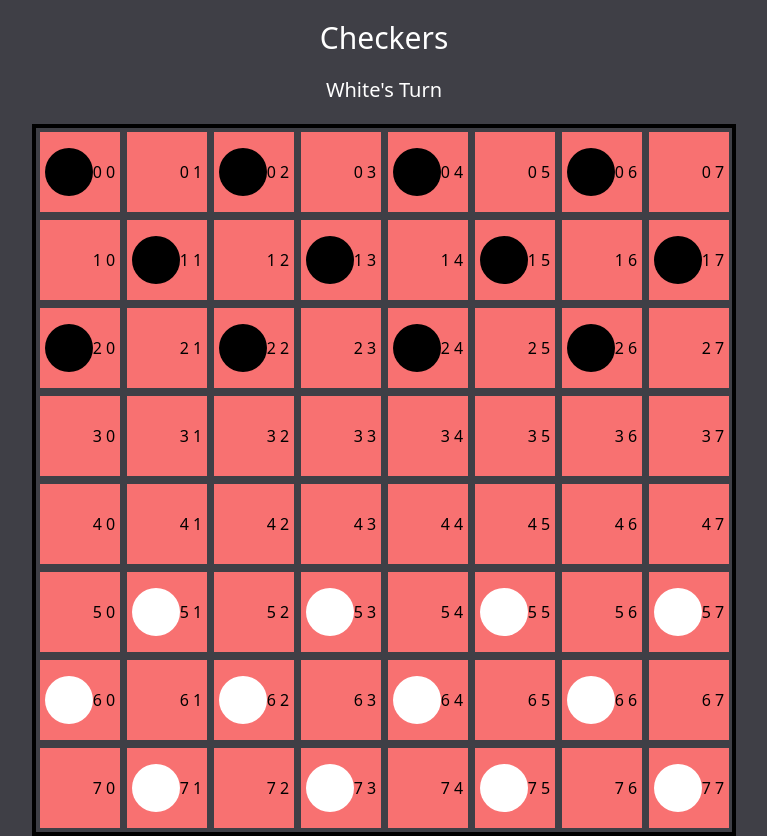
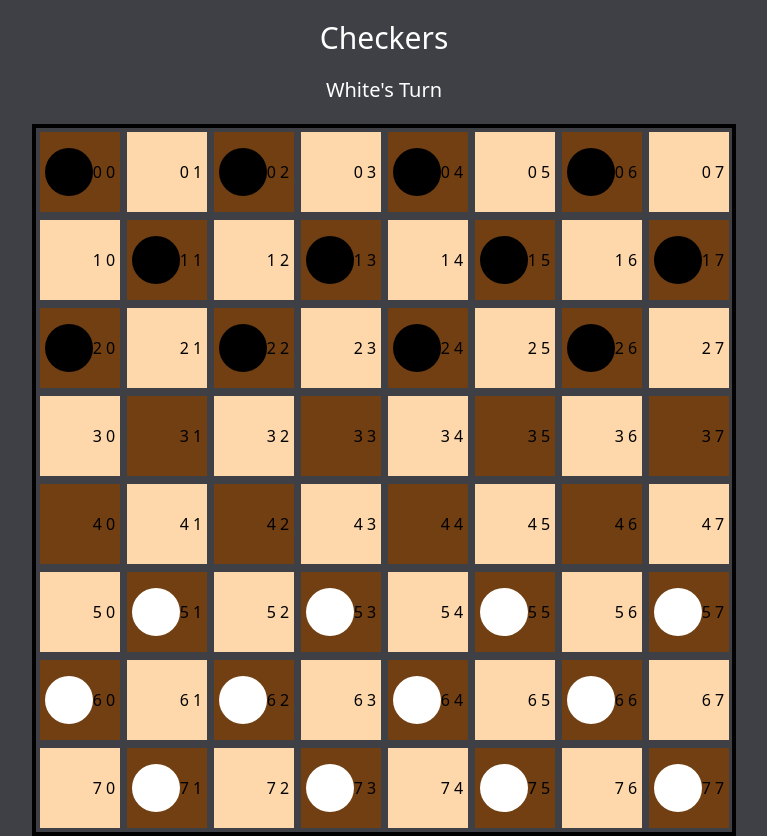
Before and after one commit to alexxwe/checkers, a SvelteKit app: page / in a window 1280 px wide. Shown: the whole page, without its empty margins (256-1023 px from the left). Built offline with nearby package versions, Linux system fonts and the light colour scheme.

Commit message:
board colors

```diff
--- a/src/routes/+page.svelte
+++ b/src/routes/+page.svelte
@@ -32,7 +32,7 @@
         <div class="grid grid-cols-8">
             <!-- cells per row -->
             {#each row as cell, cellIdx}
-                <div class="bg-red-400 w-20 h-20 m-1 flex justify-center items-center">
+                <div class="{(rowIdx + cellIdx) % 2 ? "bg-orange-200" : "bg-yellow-900"} w-20 h-20 m-1 flex justify-center items-center">
                     <div class="{colorPiece(cell)} w-12 h-12 rounded-full" />
                     {rowIdx}
                     {cellIdx}
```
